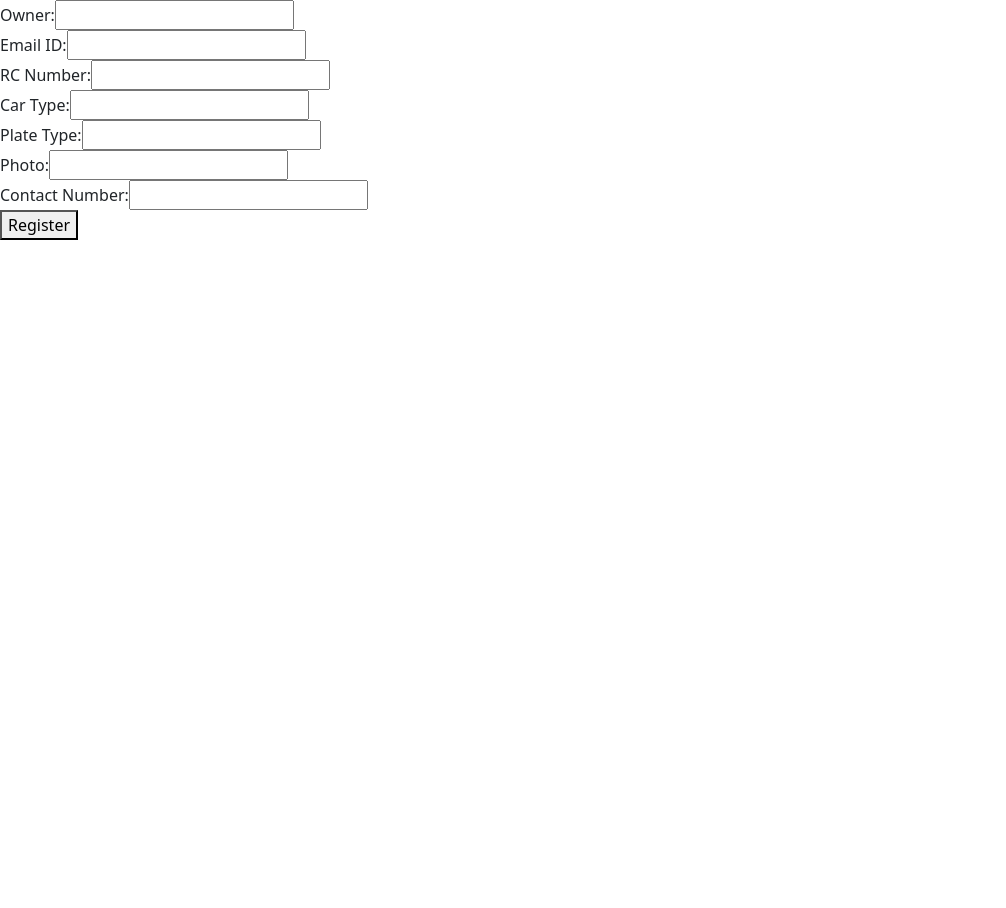
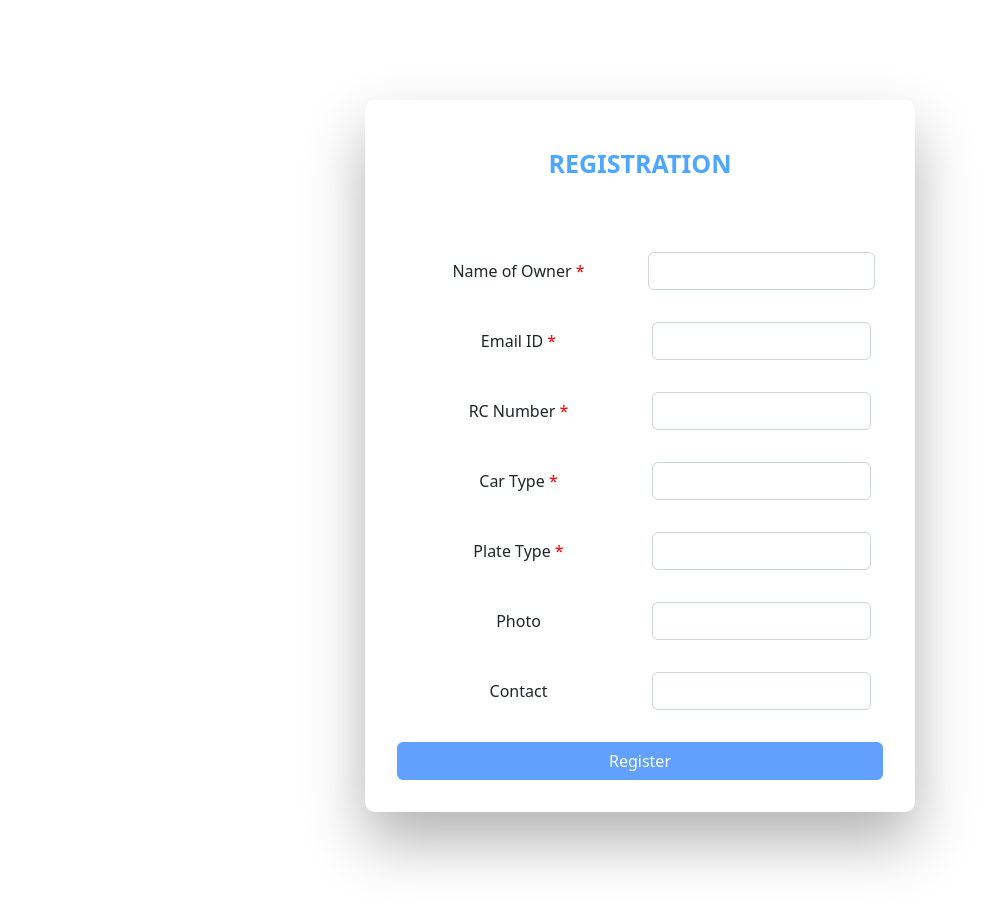
Before and after one commit to official-pac/smart-vision, an Angular app: page /registration in a window 1280 px wide. Shown: the top 908 px of the page, without its empty margins (0-1006 px from the left). Before the commit the page ends 800 px from the top, so only its background shows below. Built offline with nearby package versions, Linux system fonts and the light colour scheme.

Commit message:
type: development comment: added new ui for registration page

```diff
--- a/src/app/components/registration/registration.component.css
+++ b/src/app/components/registration/registration.component.css
@@ -0,0 +1,50 @@
+body {
+    font-family: "Poppins", sans-serif;
+    height: 100vh;
+  }
+
+  h2 {
+    text-align: center;
+    font-size: 25px;
+    font-weight: 600;
+    text-transform: uppercase;
+    display:inline-block;
+    margin: 40px 8px 10px 8px;
+    color:  #4da6ff;
+  }
+
+  .wrapper {
+    display: flex;
+    align-items: center;
+    flex-direction: column;
+    justify-content: center;
+    width: 100%;
+    min-height: 300px;
+    padding: 100px;
+  }
+
+  #formContent {
+    border-radius: 10px 10px 10px 10px;
+    background: #fff;
+    width: 90%;
+    max-width: 550px;
+    padding: 0px;
+    /* height: 400px; */
+    -webkit-box-shadow: 0 30px 60px 0 rgba(0,0,0,0.3);
+    box-shadow: 0 30px 60px 0 rgba(0,0,0,0.3);
+    text-align: center;
+  }
+
+  input[type=text]:focus {
+    background-color: #fff;
+    border-bottom: 2px solid #5fbae9;
+  }
+
+  *:focus {
+      outline: none;
+  }
+
+  .rgform{
+      /* margin: 50px; */
+      margin: 2em;
+  }
--- a/src/app/components/registration/registration.component.html
+++ b/src/app/components/registration/registration.component.html
@@ -1,35 +1,96 @@
-<div>
+
+<div class="wrapper">
+    <div id="formContent">
+        <h2 class="align-items-center mt-5">Registration</h2>
         <form [formGroup]="form" novalidate>
-        <div>
-            <label for="ownerName">Owner: </label>
-            <input type="text" id="ownerName" name="ownerName" formControlName="ownerName" />
+            <!-- Name of Owner -->
+            <div class=" row mt-5 g-3 align-items-center rgform">
+                <div class="col-6">
+                    <label for="ownerName" class="col-form-label">Name of Owner&nbsp;<span
+                            style="color: red;">*</span></label>
                 </div>
-        <div>
-            <label for="emailId">Email ID: </label>
-            <input type="email" id="emailId" name="emailId" formControlName="emailId" />
+                <div class="col-6">
+                    <input type="text" id="ownerName" name="ownerName" formControlName="ownerName" class="form-control"
+                        aria-describedby="ownerName" appUpperCase>
+                    <!-- <div *ngIf="form?.dirty && form?.invalid">
+                        <span *ngIf="form?.errors?.['minlength']">* Minimum 7 characters required</span>
+                        <span *ngIf="form?.errors?.['maxlength']">* Maximum 15 characters allowed</span>
+                        <span *ngIf="form?.errors?.['pattern']">* Invalid Format</span>
+                    </div> -->
                 </div>
-        <div>
-            <label for="rcNumber">RC Number: </label>
-            <input type="text" id="rcNumber" name="rcNumber" formControlName="rcNumber" />
             </div>
-        <div>
-            <label for="carType">Car Type: </label>
-            <input type="text" id="carType" name="carType" formControlName="carType" />
+            <!-- Email ID -->
+            <div class=" row align-items-center rgform">
+                <div class="col-6">
+                    <label for="emailId" class="col-form-label">Email ID&nbsp;<span style="color: red;">*</span></label>
                 </div>
-        <div>
-            <label for="plateType">Plate Type: </label>
-            <input type="text" id="plateType" name="plateType" formControlName="plateType" />
+                <div class="col-6">
+                    <input type="email" id="emailId" name="emailId" formControlName="emailId" class="form-control"
+                        aria-describedby="emailId" appUpperCase>
                 </div>
-        <div>
-            <label for="photo">Photo: </label>
-            <input type="text" id="photo" name="photo" formControlName="photo" />
             </div>
-        <div>
-            <label for="contact">Contact Number: </label>
-            <input type="number" id="contact" name="contact" formControlName="contact" />
+
+            <!-- RC Number -->
+            <div class=" row align-items-center rgform">
+                <div class="col-6">
+                    <label for="rcNumber" class="col-form-label">RC Number&nbsp;<span
+                            style="color: red;">*</span></label>
+                </div>
+                <div class="col-6">
+                    <input type="text" id="rcNumber" name="rcNumber" formControlName="rcNumber" class="form-control"
+                        aria-describedby="rcNumber" appUpperCase>
+                </div>
+            </div>
+
+            <!-- Car Type -->
+            <div class=" row align-items-center rgform">
+                <div class="col-6">
+                    <label for="carType" class="col-form-label">Car Type&nbsp;<span style="color: red;">*</span></label>
+                </div>
+                <div class="col-6">
+                    <input type="text" id="carType" name="carType" formControlName="carType" class="form-control"
+                        aria-describedby="carType">
+                </div>
+            </div>
+
+            <!-- Plate Type -->
+            <div class=" row align-items-center rgform">
+                <div class="col-6">
+                    <label for="plateType" class="col-form-label">Plate Type&nbsp;<span
+                            style="color: red;">*</span></label>
+                </div>
+                <div class="col-6">
+                    <input type="text" id="plateType" name="plateType" formControlName="plateType" class="form-control"
+                        aria-describedby="plateType">
+                </div>
+            </div>
+
+            <!-- Photo -->
+            <div class=" row align-items-center rgform">
+                <div class="col-6">
+                    <label for="photo" class="col-form-label">Photo</label>
+                </div>
+                <div class="col-6">
+                    <input type="text" id="photo" name="photo" formControlName="photo" class="form-control"
+                        aria-describedby="photo">
+                </div>
+            </div>
+
+            <!-- Contact -->
+            <div class=" row align-items-center rgform">
+                <div class="col-6">
+                    <label for="contact" class="col-form-label">Contact</label>
+                </div>
+                <div class="col-6">
+                    <input type="number" id="contact" name="contact" formControlName="contact" class="form-control"
+                        aria-describedby="contact">
+                </div>
+            </div>
+
+            <div class="row align-items-center rgform">
+                <button class="btn btn-primary" type="button" (click)="submit()"
+                    [disabled]="form.invalid">Register</button>
             </div>
         </form>
-    <div>
-        <button type="button" (click)="submit()">Register</button>
     </div>
 </div>
--- a/src/app/components/registration/registration.component.ts
+++ b/src/app/components/registration/registration.component.ts
@@ -1,7 +1,8 @@
+import { CommonModule } from '@angular/common';
 import { Component, OnInit } from '@angular/core';
 import { FormBuilder, FormGroup, ReactiveFormsModule, Validators } from '@angular/forms';
-import { BrowserModule } from '@angular/platform-browser';
 import { Router } from '@angular/router';
+import { UpperCaseDirective } from 'src/app/directives/upper-case.directive';
 import { UserDetails } from 'src/app/services/interface';
 import { StorageService } from 'src/app/services/storage.service';
 
@@ -10,7 +11,7 @@ import { StorageService } from 'src/app/services/storage.service';
   selector: 'app-registration',
   templateUrl: './registration.component.html',
   styleUrls: ['./registration.component.css'],
-  imports: [ReactiveFormsModule]
+  imports: [ReactiveFormsModule, CommonModule, UpperCaseDirective]
 })
 export class RegistrationComponent implements OnInit {
 
```
Lines whose indentation alone changed are shown as unchanged.
